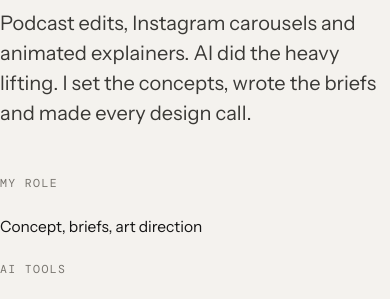
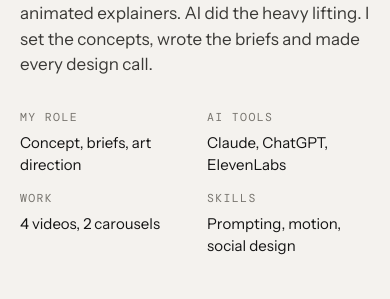
Before and after one commit to riyabhargava-2026/ai-editing-case-study, a plain HTML site: page index.html in a window 390 px wide. Shown: the part 294-593 px from the top of the page. Drawn offline with nearby package versions, Linux system fonts and the light colour scheme.

Commit message:
Add files via upload

```diff
--- a/index.html
+++ b/index.html
@@ -39,8 +39,8 @@ h3{font-size:22px;line-height:1.2;letter-spacing:-.01em}
 .top b{font-weight:600}
 
 /* hero */
-.hero{padding:var(--s8) 0 var(--s7)}
-.hero .label{margin-bottom:var(--s4)}
+.hero{padding-top:var(--s8);padding-bottom:var(--s7)}
+.hero > .label{margin-bottom:var(--s4)}
 .hero h1{max-width:12ch}
 .hero .intro{margin-top:var(--s5);font-size:20px;line-height:1.5;color:var(--soft);max-width:560px}
 .facts{display:grid;grid-template-columns:repeat(4,1fr);gap:var(--s4);margin-top:var(--s6)}
@@ -144,10 +144,14 @@ footer .wrap{display:flex;justify-content:space-between;gap:var(--s3);flex-wrap:
 @media (max-width:520px){
   body{font-size:16px}
   .wrap{padding:0 20px}
-  .hero{padding:var(--s7) 0 var(--s6)}
+  .hero{padding-top:var(--s6);padding-bottom:var(--s6)}
+  .hero .intro{font-size:17px;margin-top:var(--s4)}
+  .facts{grid-template-columns:1fr 1fr;gap:var(--s3) var(--s4);margin-top:var(--s5)}
+  .facts p:last-child{font-size:15px}
+  .big{font-size:44px}
   .proj{padding-top:var(--s7)}
   .sub{padding-top:var(--s6)}
-  .facts,.meta,.ba,.duo,.two{grid-template-columns:1fr}
+  .meta,.ba,.duo,.two{grid-template-columns:1fr}
   .duo .media{max-width:280px;margin:0 auto}
   .frame{height:auto;max-height:480px}
   .strip figure{flex-basis:72%}
```
